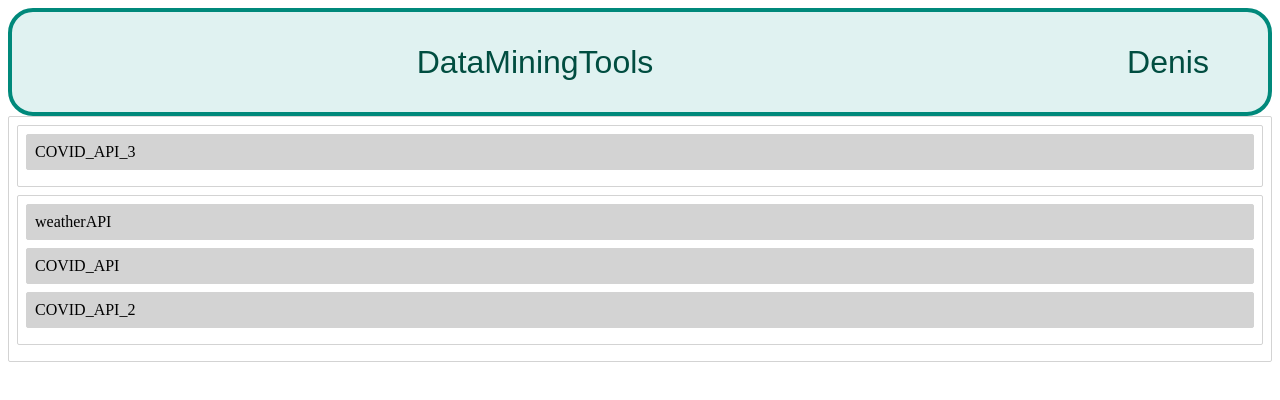
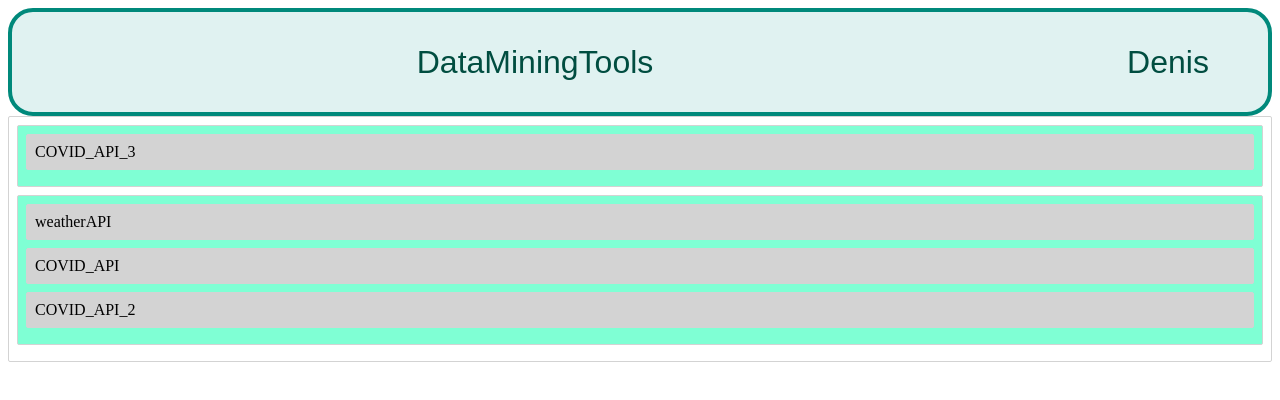
Before and after one commit to DeuSsd/dmt-web-server, a React (Create React App) app: page / in a window 1280 px wide. Shown: the top 400 px of the page. Built offline with nearby package versions, Linux system fonts and the light colour scheme.

Commit message:
started work drag feature

```diff
--- a/src/Body/pages/createOrderPage/APIsGrid/APIsGrid.jsx
+++ b/src/Body/pages/createOrderPage/APIsGrid/APIsGrid.jsx
@@ -1,22 +1,45 @@
 import React from "react";
+import { Droppable } from "react-beautiful-dnd";
+import { DragDropContext } from "react-beautiful-dnd";
 import style from "./APIsGrid.module.scss"
 import APIsContainer from "./components/APIsContainer/APIsContainer";
 
 const APIsGrid = (props) => {
     // debugger
-    let APIsColumnsItems = props.APIsColumnsOrder.map(APiColumn =>{
-    return <APIsContainer
-            key={props.APIsColumns[APiColumn].id}
-            APIsColumn={props.APIsColumns[APiColumn]}
-            APIs={props.APIs}
-        />})
-
+    let APIsColumnsItems = props.APIsColumnsOrder.map((APiColumn, index) => {
+        let ss = props.APIsColumns[APiColumn].id
+        // debugger
+        return (
+            <Droppable droppableId={props.APIsColumns[APiColumn].id}>
+                {(provided) => (
+                    <APIsContainer
+                        innerRef={provided.innerRef}
+                        {...provided.droppableProps}
+                        key={props.APIsColumns[APiColumn].id}
+                        APIsColumn={props.APIsColumns[APiColumn]}
+                        APIs={props.APIs}>
+                        index={index}
+                        {provided.placeholder}
+                    </APIsContainer>
+                )
+                }
+            </Droppable>
+        )
+    })
 
     // debugger
     return (
-        <div className={style.APIsGrid}>
-            {APIsColumnsItems}
-        </div>
+
+        <DragDropContext
+
+        >
+            <div
+             className={style.APIsGrid}>
+                {APIsColumnsItems}
+            </div>
+
+        </DragDropContext>
+
     )
 }
 
--- a/src/Body/pages/createOrderPage/APIsGrid/components/APIsContainer/APIsContainer.jsx
+++ b/src/Body/pages/createOrderPage/APIsGrid/components/APIsContainer/APIsContainer.jsx
@@ -1,4 +1,6 @@
 import React from "react";
+import { Draggable } from "react-beautiful-dnd";
+import { Droppable } from "react-beautiful-dnd";
 import APiCell from "./APiCell/APiCell";
 import style from "./APIsContainer.module.scss"
 
@@ -7,40 +9,44 @@ const APIsContainer = (props) => {
 
     // let APIsColumn = props.APIsColumn.APIsId
     // debugger
-    let APIsItems = props.APIsColumn.APIsId.map(APiID =>{
-
-
-        let key=props.APIs[APiID].id
-        let APi=props.APIs[APiID]
+    let APIsItems = props.APIsColumn.APIsId.map((APiID, index) => {
+        // debugger
+        let key = props.APIs[APiID].id
+        let APi = props.APIs[APiID]
+        let s = index
         // debugger
         return (
+            <Draggable
+                draggableId={props.APIs[APiID].id}
+                index={index}>
+                {(provided) => (
+                    <APiCell
+                        {...provided.draggableProps}
+                        {...provided.dragHandleProps}
+                        innerRef={provided.innerRef}
+                        key={key}
+                        APi={APi}
+                    />
+                )}
 
-        <APiCell
-            key={key}
-            APi={APi}
-        />)}
+            </Draggable>
         )
+    }
+    )
 
     // debugger
     return (
-        <div className={style.APIsContainer}>
-            {/* {
-                column.tasksID.map(
-                    taskID => {
-                        return <APiCell
-                            key={task.id}
-                            task={task}
-                        />
-                    }
-             initialData.tasks[taskID]
-                )
-            } */}
-            {/* {ss(props.initialData)} */}
-{/* asds */}
+        <div
+            className={style.APIsContainer}
+            // {...props}
+            ref={props.innerRef}
+
+        >
             {APIsItems}
-
         </div>
     )
+
+
 }
 
 
--- a/src/Body/pages/createOrderPage/APIsGrid/components/APIsContainer/APIsContainer.module.scss
+++ b/src/Body/pages/createOrderPage/APIsGrid/components/APIsContainer/APIsContainer.module.scss
@@ -1,6 +1,7 @@
 .APIsContainer {
-    border: 1px solid lightgrey;
-    padding: 8px;
-    margin-bottom: 8px;
-    border-radius: 2px;
+  border: 1px solid lightgrey;
+  padding: 8px;
+  margin-bottom: 8px;
+  border-radius: 2px;
+  background-color: aquamarine;
 }
--- a/src/Body/pages/createOrderPage/APIsGrid/components/APIsContainer/APiCell/APiCell.jsx
+++ b/src/Body/pages/createOrderPage/APIsGrid/components/APIsContainer/APiCell/APiCell.jsx
@@ -6,11 +6,15 @@ const APiCell = (props) => {
     let title = props.APi.title
     // debugger
     return (
-        <div className={style.APiCell}>
+
+        <div
+            className={style.APiCell}
+            {...props}
+            ref={props.innerRef}
+
+        >
             {props.APi.api}
-            {/* asdasd */}
         </div>
-
     )
 }
 
```
